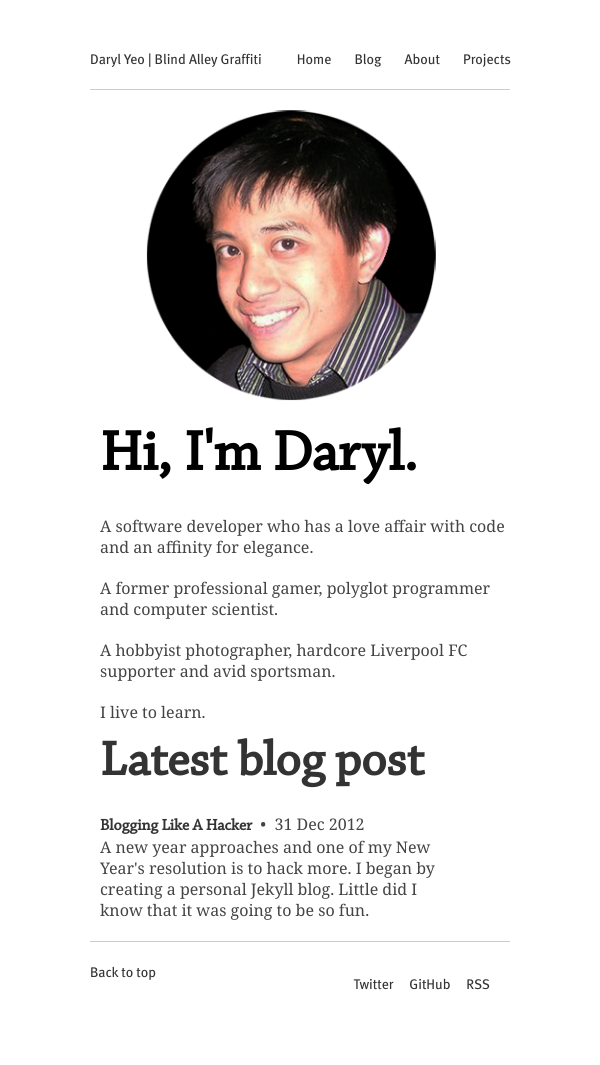
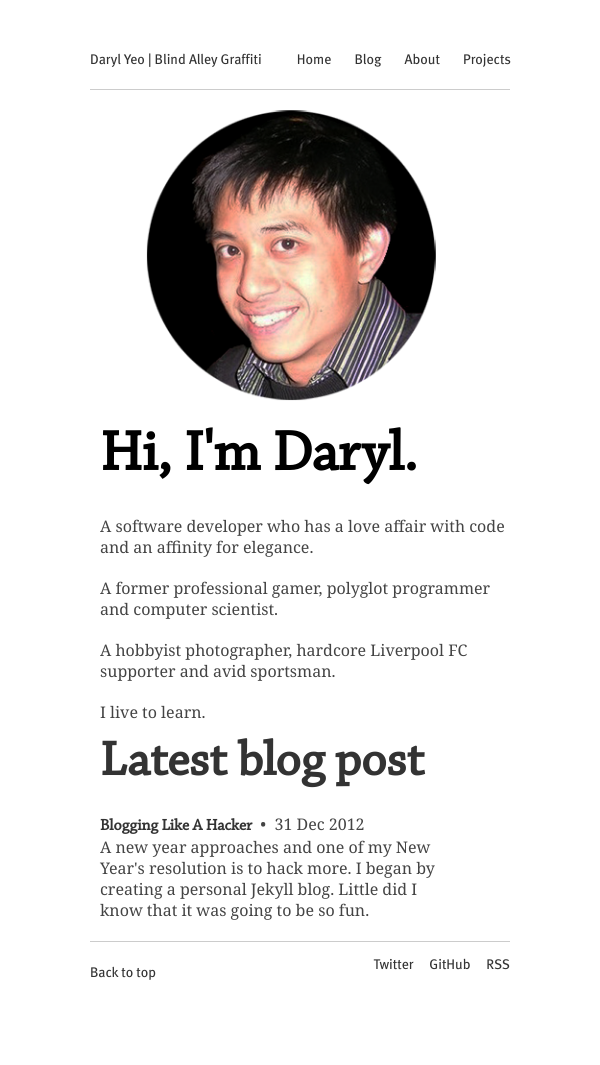
Before and after one commit to aacyun/jianxioy.github.com, a Jekyll site: the page built from index.html, in a window 600 px wide. Built offline with Jekyll 4.4.1, drawn with Linux system fonts in a browser that asks for light colours; Markdown is read by kramdown in place of the engine named in the settings.

Commit message:
Testing phone.

```diff
--- a/static/css/layout.css
+++ b/static/css/layout.css
@@ -224,8 +224,8 @@ a:hover {
 		}
 		.offsite-links {
 			position: relative;
-			left: -20px;
-			bottom: 30px;
+			left: 0;
+			bottom: 50px;
 		}
 	}
 
```
